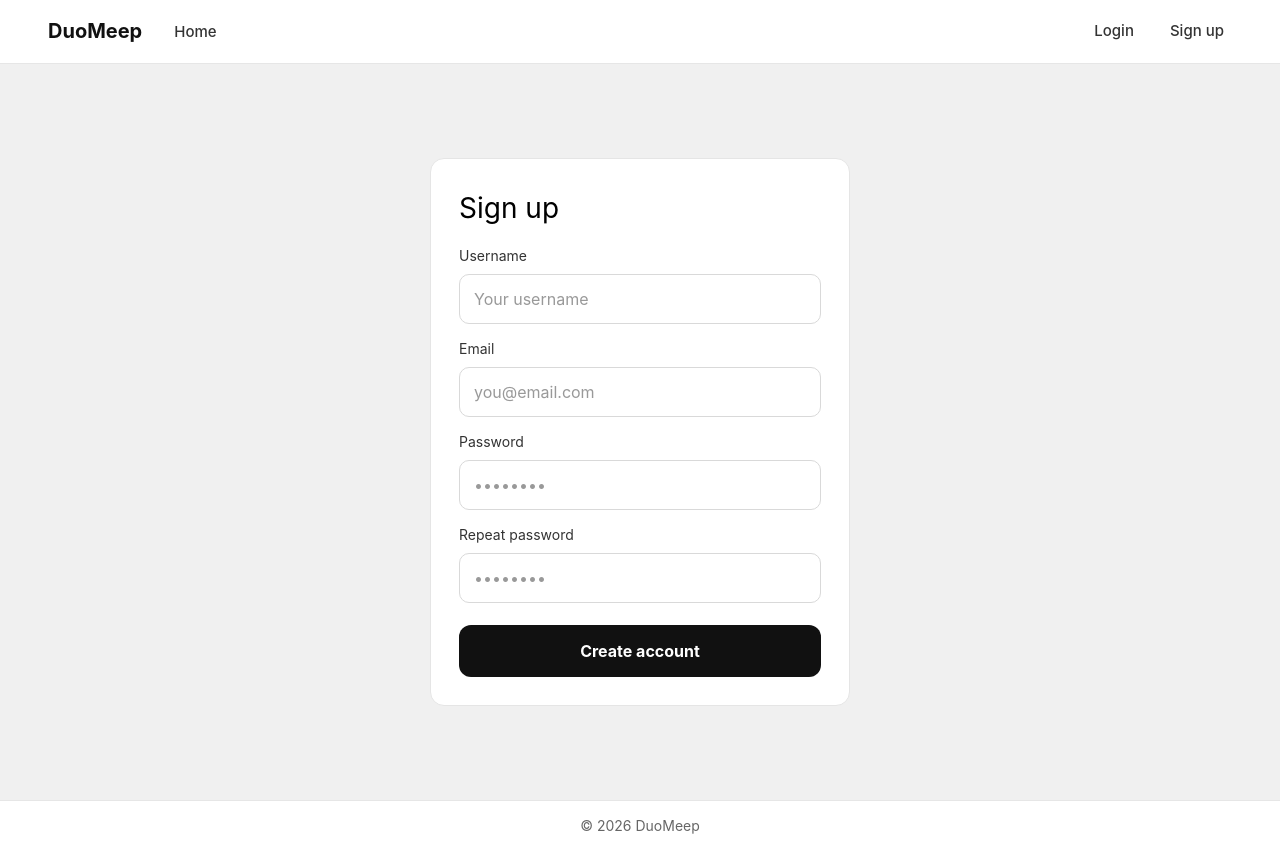
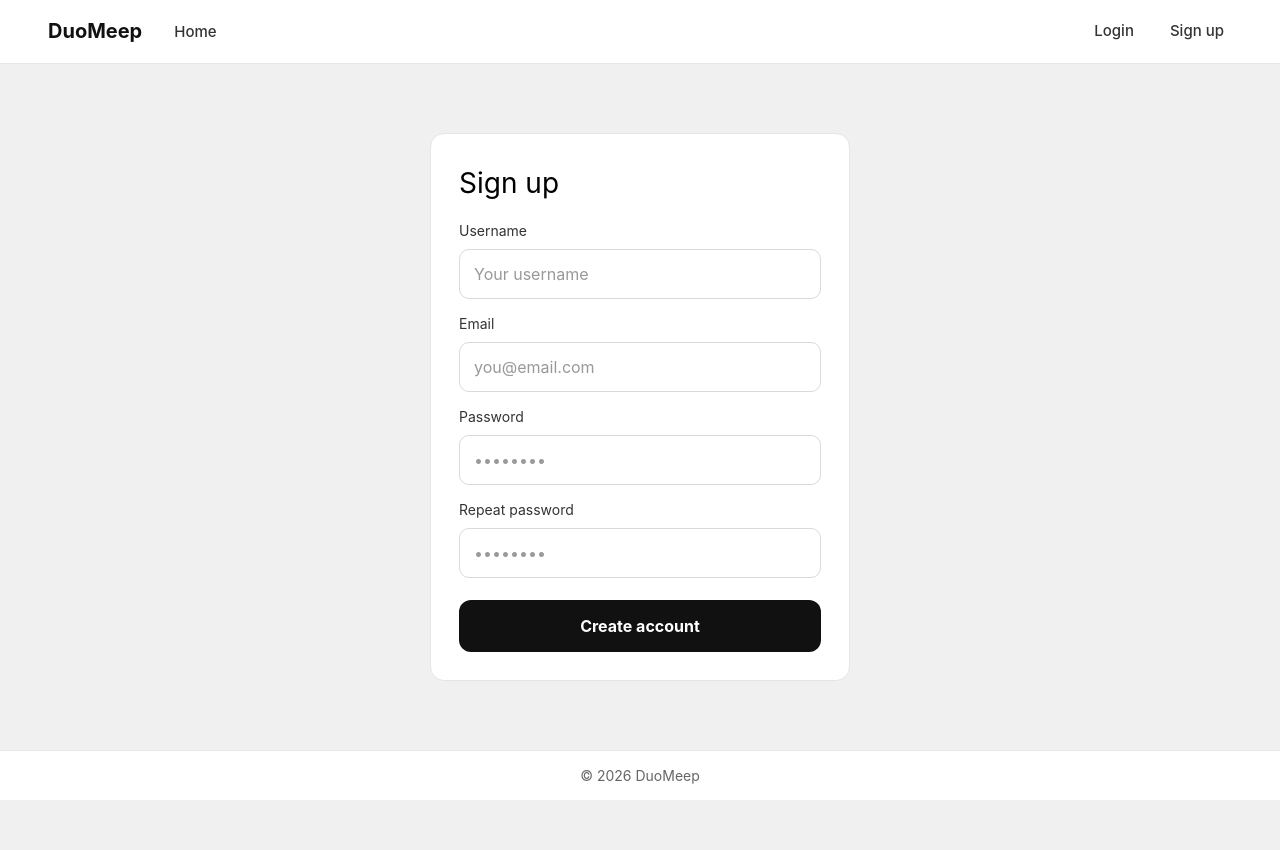
Before and after one commit to mihiliii/DuoMeep, a React (Vite) app in the folder frontend/: page /auth/signup in a window 1280 px wide. After the commit the page ends 800 px from the top, so only its background shows below. Built offline with nearby package versions, Linux system fonts and the light colour scheme; no server answers.

Commit message:
Frontend: Removed vanilla App.css and added support for correctly showing whole page. Fixed vertical alignments in Auth.css and Dashboard.css files.

```diff
--- a/frontend/src/App.css
+++ b/frontend/src/App.css
@@ -1,38 +1,11 @@
-.App {
-	text-align: center;
+.app-layout {
+	display: flex;
+	flex-direction: column;
+	min-height: 100vh;
 }
 
-.App-logo {
-	height: 40vmin;
-	pointer-events: none;
-}
-
-@media (prefers-reduced-motion: no-preference) {
-	.App-logo {
-		animation: App-logo-spin infinite 20s linear;
-	}
-}
-
-.App-header {
-	background-color: #282c34;
-	min-height: 100vh;
+.app-main {
+	flex: 1;
 	display: flex;
 	flex-direction: column;
-	align-items: center;
-	justify-content: center;
-	font-size: calc(10px + 2vmin);
-	color: white;
 }
-
-.App-link {
-	color: #61dafb;
-}
-
-@keyframes App-logo-spin {
-	from {
-		transform: rotate(0deg);
-	}
-	to {
-		transform: rotate(360deg);
-	}
-}
--- a/frontend/src/App.tsx
+++ b/frontend/src/App.tsx
@@ -1,5 +1,6 @@
 import { Outlet } from 'react-router-dom';
 
+import './App.css';
 import Navbar from './components/navbar/NavBar';
 import Footer from './components/footer/Footer';
 import { useState } from 'react';
@@ -30,9 +31,13 @@
   return (
     <>
       <AuthContext value={{ userId, setUserId, username, setUsername }}>
-        <Navbar />
-        <Outlet />
-        <Footer />
+        <div className="app-layout">
+          <Navbar />
+          <main className="app-main">
+            <Outlet />
+          </main>
+          <Footer />
+        </div>
       </AuthContext>
     </>
   );
--- a/frontend/src/pages/auth/Auth.css
+++ b/frontend/src/pages/auth/Auth.css
@@ -1,7 +1,8 @@
 .auth {
-	min-height: calc(100vh - 64px);
-	display: grid;
-	place-items: center;
+	flex: 1;
+	display: flex;
+	justify-content: center;
+	align-items: center;
 	padding: 24px;
 }
 
--- a/frontend/src/pages/dashboard/Dashboard.css
+++ b/frontend/src/pages/dashboard/Dashboard.css
@@ -5,7 +5,8 @@
 .dash {
 	max-width: 800px;
 	margin: 0 auto;
-	min-height: 100vh;
+	flex: 1;
+	width: 100%;
 	background: #fff;
 	color: #111;
 	padding: 40px 0;
```
